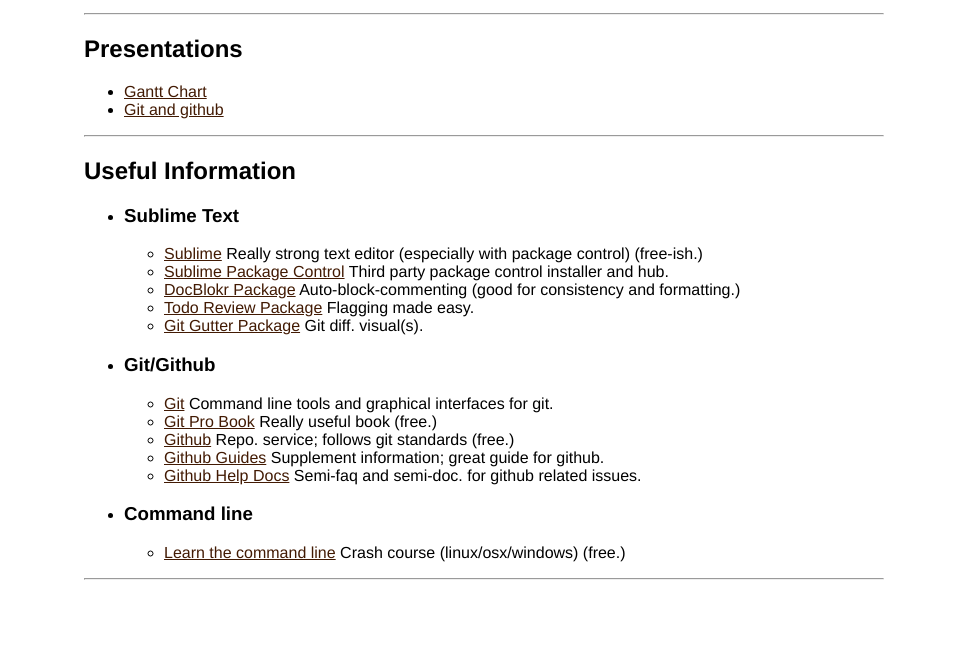
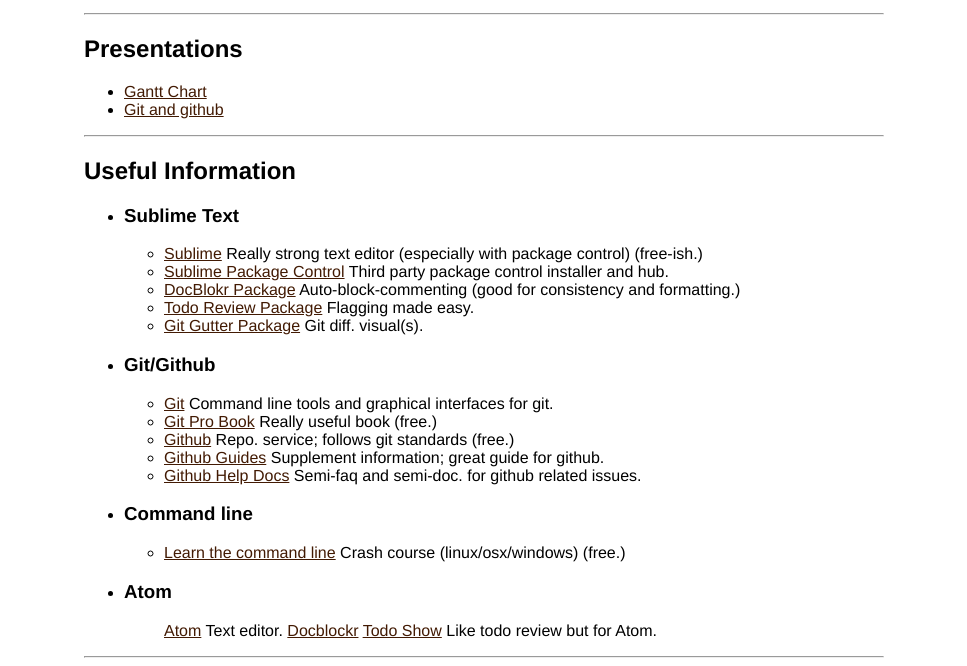
Before and after one commit to rkett/rkett.github.io, a plain HTML site: page index.html in a window 1280 px wide. Shown: the part 167-833 px from the top of the page, without its empty margins (156-1123 px from the left). Before the commit the page ends 800 px from the top, so only its background shows below. Drawn offline with Linux system fonts and the light colour scheme.

Commit message:
Added Atom section to lists.

```diff
--- a/index.html
+++ b/index.html
@@ -47,6 +47,12 @@
 					<li><a href="https://learnpythonthehardway.org/book/appendixa.html"> Learn the command line</a> Crash course (linux/osx/windows) (free.)
 					</li>
 				</ul>
+				<li><h3>Atom</h3></li>
+				<ul>
+					<a href="https://atom.io/">Atom</a> Text editor.
+					<a href="https://atom.io/packages/docblockr">Docblockr</a>
+					<a href="https://atom.io/packages/todo-show">Todo Show</a> Like todo review but for Atom.
+				</ul>
 			</ul>
 			<hr>
 		</div>
```
